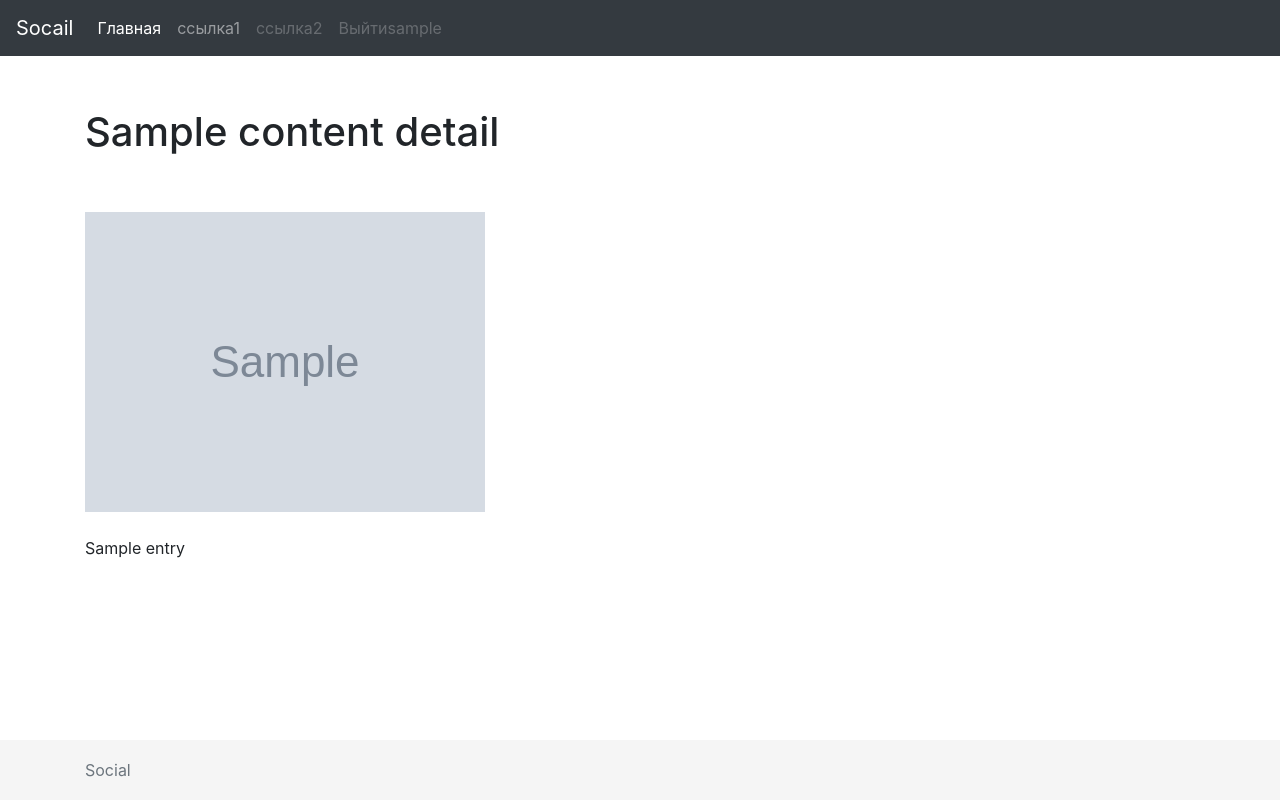
After one commit to drhtka/social, a Django app: template social_content/templates/contents/content/detail.html in a window 1280 px wide. The commit adds this page. Run offline with Django 3.2, Linux system fonts and the light colour scheme; the template is opened without the code that fills it: most values are stand-ins (such as "Sample title", 1, 10 or a date in 2020); grey boxes marked "Sample" are stand-in pictures; some libraries are stand-ins or nearby versions.

Commit message:
end_step12

```diff
--- a/social/urls.py
+++ b/social/urls.py
@@ -26,7 +26,7 @@ urlpatterns = [
     path('admin/', admin.site.urls),
     url(r'^account/', include("account.urls")),
     re_path('^$', views.index),
-    path('news/', include('social_content.urls', namespace='sosial_content')),
+    path('news/', include('social_content.urls', namespace='social_content')),
     path('summernote/', include('django_summernote.urls')),
 ]+ static(settings.MEDIA_URL, document_root=settings.MEDIA_ROOT)
 urlpatterns += static(settings.STATIC_URL, document_root=settings.STATIC_ROOT)
--- a/social_content/templates/contents/content/cteate.html
+++ b/social_content/templates/contents/content/create.html
@@ -7,7 +7,7 @@
 <!--Контент-->
 <h1>Добавить новость</h1>
     <form action="" method="post" enctype="multipart/form-data">
-        {% crispy form %}
+        {{ form.as_p }}
         {{ form.media }}
         {% csrf_token %}
         <input type="submit" value="Сохранить">
--- /dev/null
+++ b/social_content/templates/contents/content/detail.html
@@ -0,0 +1,22 @@
+{% extends "base.html" %}
+{% block content %}
+<main role="main" class="container">
+    <!-- Контент -->
+    <h1>{{ content_detail.title }}</h1>
+
+    <br><br>
+    {% load thumbnail %}
+
+    {% thumbnail content_detail.image "300" as im %}
+
+    <a href="{{ content_detail.image.url }}">
+        <img src="{{ im.url }}">
+    </a>
+
+    {% endthumbnail %}
+    <br><br>
+
+    {{ content_detail.entry|safe }}
+    <!-- end Контент -->
+</main>
+{% endblock %}
--- a/social_content/urls.py
+++ b/social_content/urls.py
@@ -6,5 +6,5 @@ app_name = 'social_content'
 
 urlpatterns = [
     url(r'^create/$', views.content_create, name='create'),
-    #url(r'^detali/(?<id>\d+)/(?P<slug>)[-\w]+/$', views.content_detali, name='detali'),
+    url(r'^detail/(?P<id>\d+)/(?P<slug>[-\w]+)/$', views.content_detail, name='detail'),
 ]
```
Also changed, not shown: social_content/views.py (+10 -2 lines).
